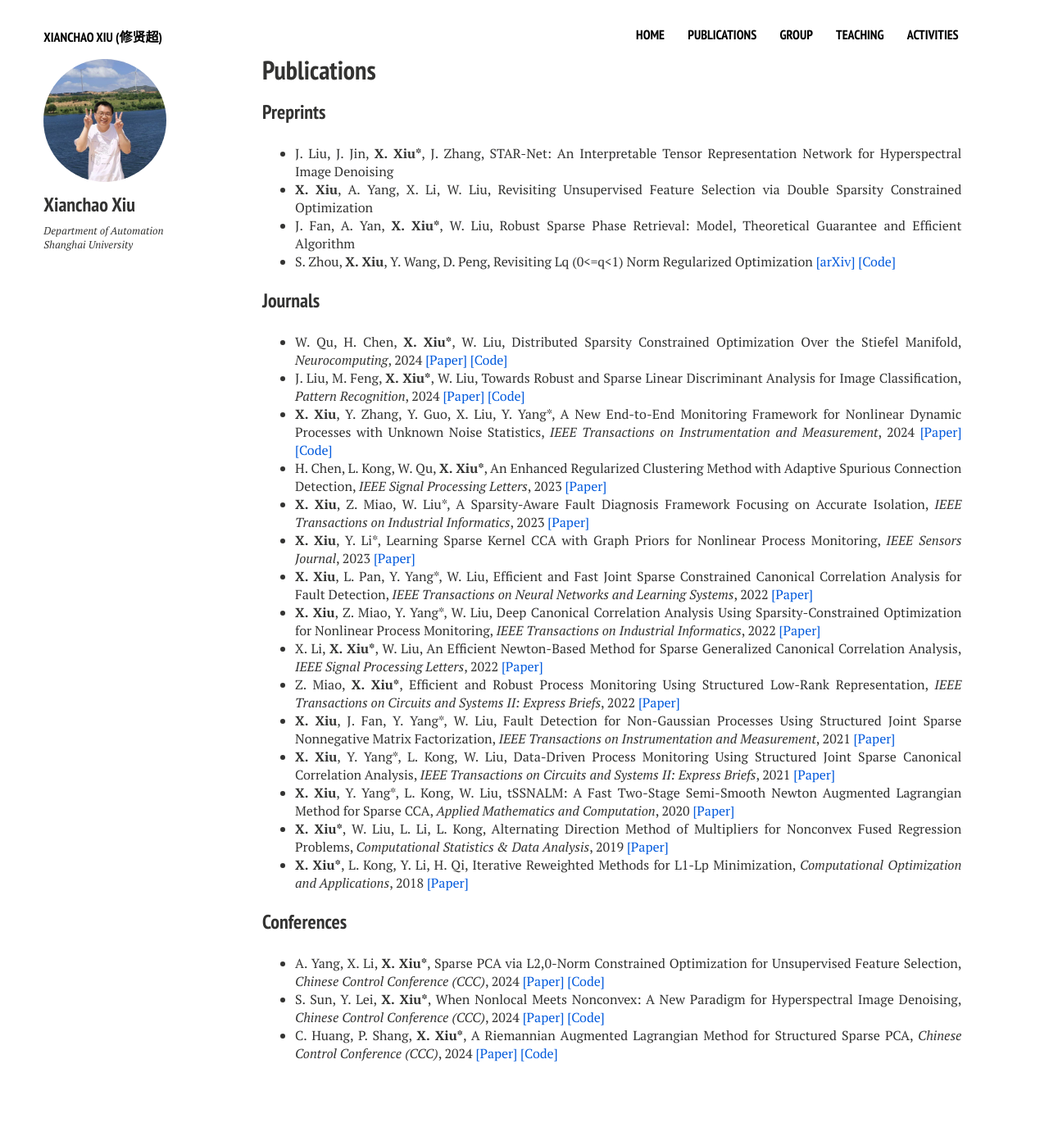
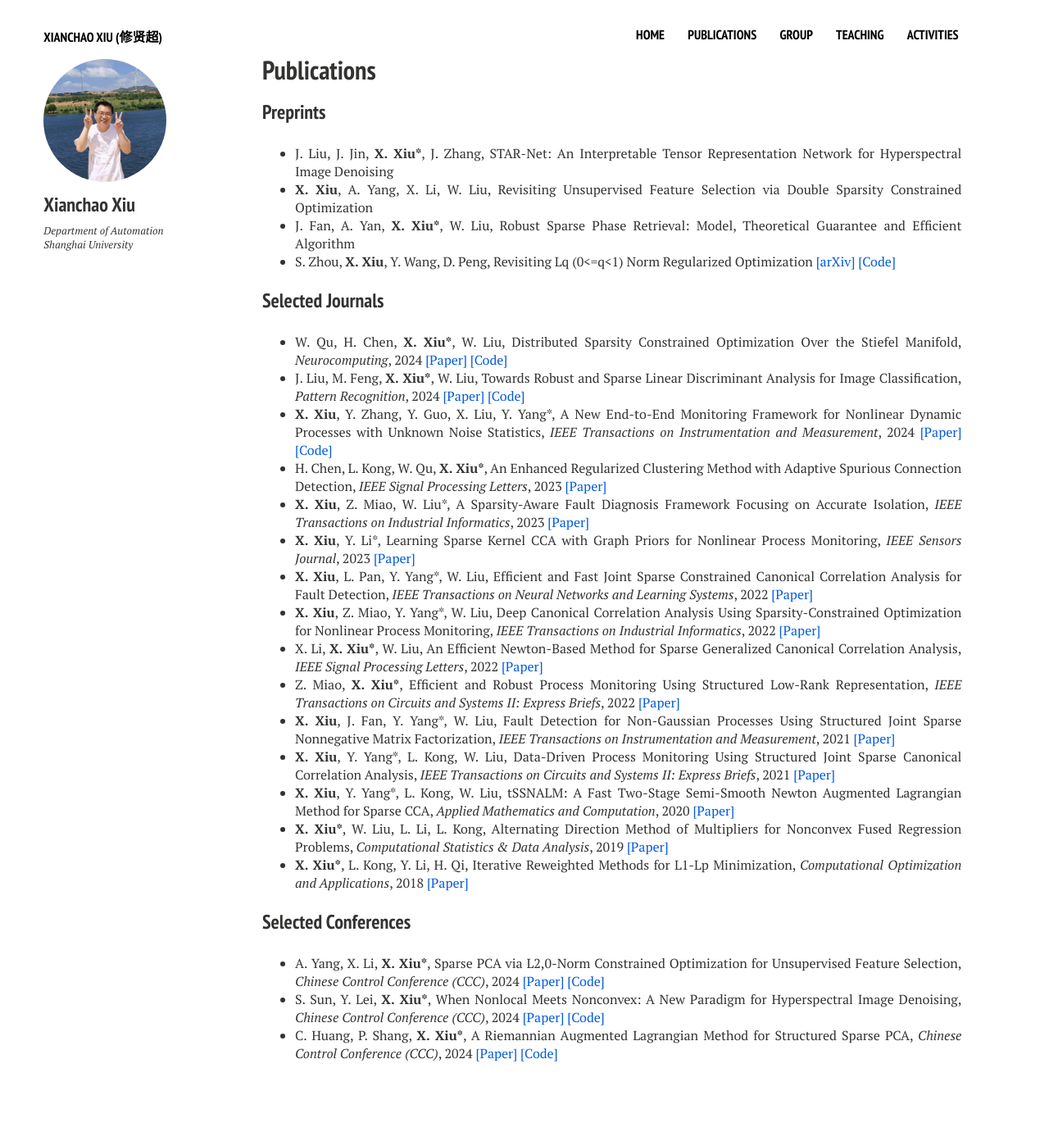
Before and after one commit to xianchaoxiu/xianchaoxiu.github.io, a Jekyll site: the page built from publications/index.md, in a window 1280 px wide. Shown: the whole page at 82% size. Built offline with Jekyll 4.4.1, drawn with Linux system fonts in a browser that asks for light colours; nearby versions of some CDN libraries.

Commit message:
Update index.md

```diff
--- a/publications/index.md
+++ b/publications/index.md
@@ -17,7 +17,7 @@ share: false
 * J. Fan, A. Yan, <b>X. Xiu*</b>, W. Liu, Robust Sparse Phase Retrieval: Model, Theoretical Guarantee and Efficient Algorithm  <br>
 * S. Zhou, <b>X. Xiu</b>, Y. Wang, D. Peng, Revisiting Lq (0<=q<1) Norm Regularized Optimization <a href="https://arxiv.org/abs/2306.14394" class="textlink" target="_blank">[arXiv]</a> <a href="https://github.com/ShenglongZhou/PSNP" class="textlink" target="_blank">[Code]</a> <br>
 
-### Journals
+### Selected Journals
 
 * W. Qu, H. Chen, <b>X. Xiu*</b>, W. Liu, Distributed Sparsity Constrained Optimization Over the Stiefel Manifold, <i>Neurocomputing</i>, 2024 <a href="https://www.sciencedirect.com/science/article/pii/S0925231224010385" class="textlink" target="_blank">[Paper]</a> <a href="https://github.com/wtqu/DREAM" class="textlink" target="_blank">[Code]</a> <br>
 * J. Liu, M. Feng, <b>X. Xiu*</b>, W. Liu, Towards Robust and Sparse Linear Discriminant Analysis for Image Classification, <i>Pattern Recognition</i>, 2024 <a href="https://www.sciencedirect.com/science/article/pii/S0031320324002632" class="textlink" target="_blank">[Paper]</a> <a href="https://github.com/EMXlight/RSLDAplus" class="textlink" target="_blank">[Code]</a> <br>
@@ -37,7 +37,7 @@ share: false
 
 
 
-### Conferences
+### Selected Conferences
 
 * A. Yang, X. Li, <b>X. Xiu*</b>, Sparse PCA via L2,0-Norm Constrained Optimization for Unsupervised Feature Selection, <i> Chinese Control Conference (CCC)</i>, 2024 <a href="https://ieeexplore.ieee.org/document/10661810" class="textlink" target="_blank">[Paper]</a> <a href="https://github.com/yan921" class="textlink" target="_blank">[Code]</a> <br>
 * S. Sun, Y. Lei, <b>X. Xiu*</b>, When Nonlocal Meets Nonconvex: A New Paradigm for Hyperspectral Image Denoising, <i> Chinese Control Conference (CCC)</i>, 2024 <a href="https://ieeexplore.ieee.org/document/10662067" class="textlink" target="_blank">[Paper]</a> <a href="https://github.com/EdSun0" class="textlink" target="_blank">[Code]</a> <br>
```
